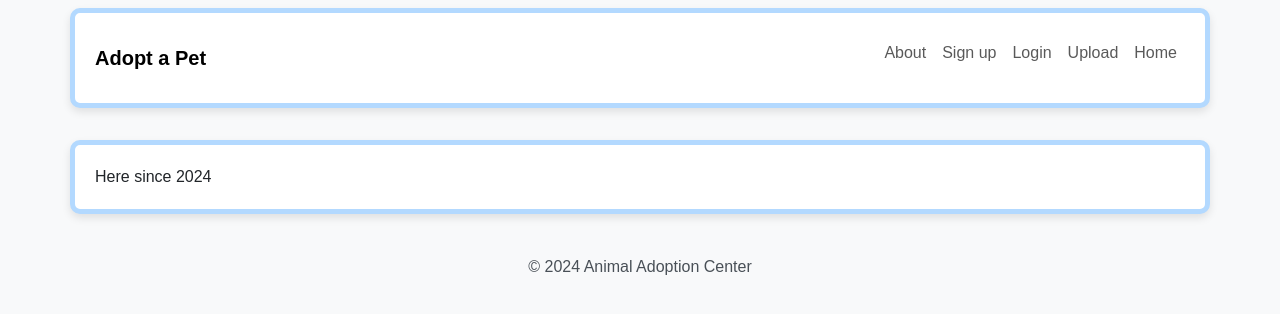
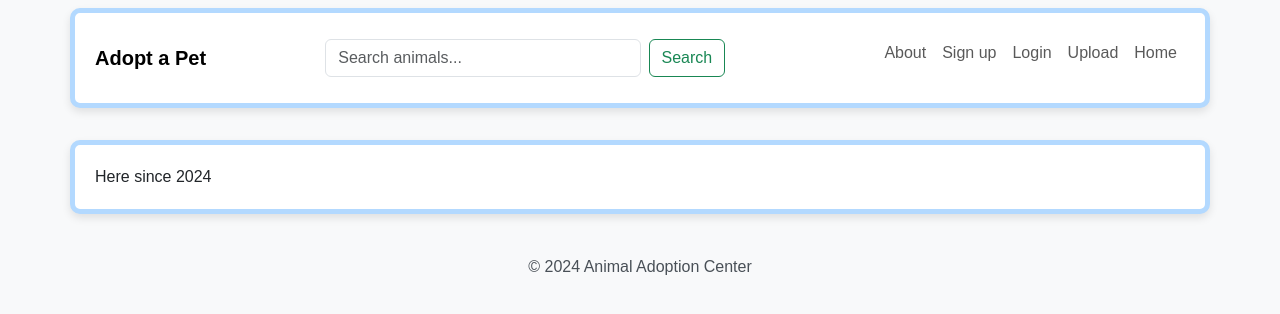
Before and after one commit to Bianca964/animal-adoption-center, a Flask app: page / in a window 1280 px wide. Shown: the top 314 px of the page. Run offline with Flask 3, Linux system fonts and the light colour scheme.

Commit message:
added search bar
Signed-off-by: ClaraStefania <stefania.diaconescu@stud.acs.upb.ro>

```diff
--- a/app/frontend/templates/home.html
+++ b/app/frontend/templates/home.html
@@ -16,6 +16,11 @@
                 <span class="navbar-toggler-icon"></span>
             </button>
             <div class="collapse navbar-collapse" id="navbarNav">
+                <!-- Centered Search Bar -->
+                <form class="d-flex mx-auto me-lg-5" style="max-width: 400px; width: 100%;" action="/search" method="GET">
+                    <input class="form-control me-2" type="search" name="q" placeholder="Search animals..." aria-label="Search">
+                    <button class="btn btn-outline-success" type="submit">Search</button>
+                </form>
                 <ul class="navbar-nav ms-auto">
                     <li class="nav-item"><a class="nav-link" href="/about">About</a></li>
                     {% if not current_user.is_authenticated %}
```
